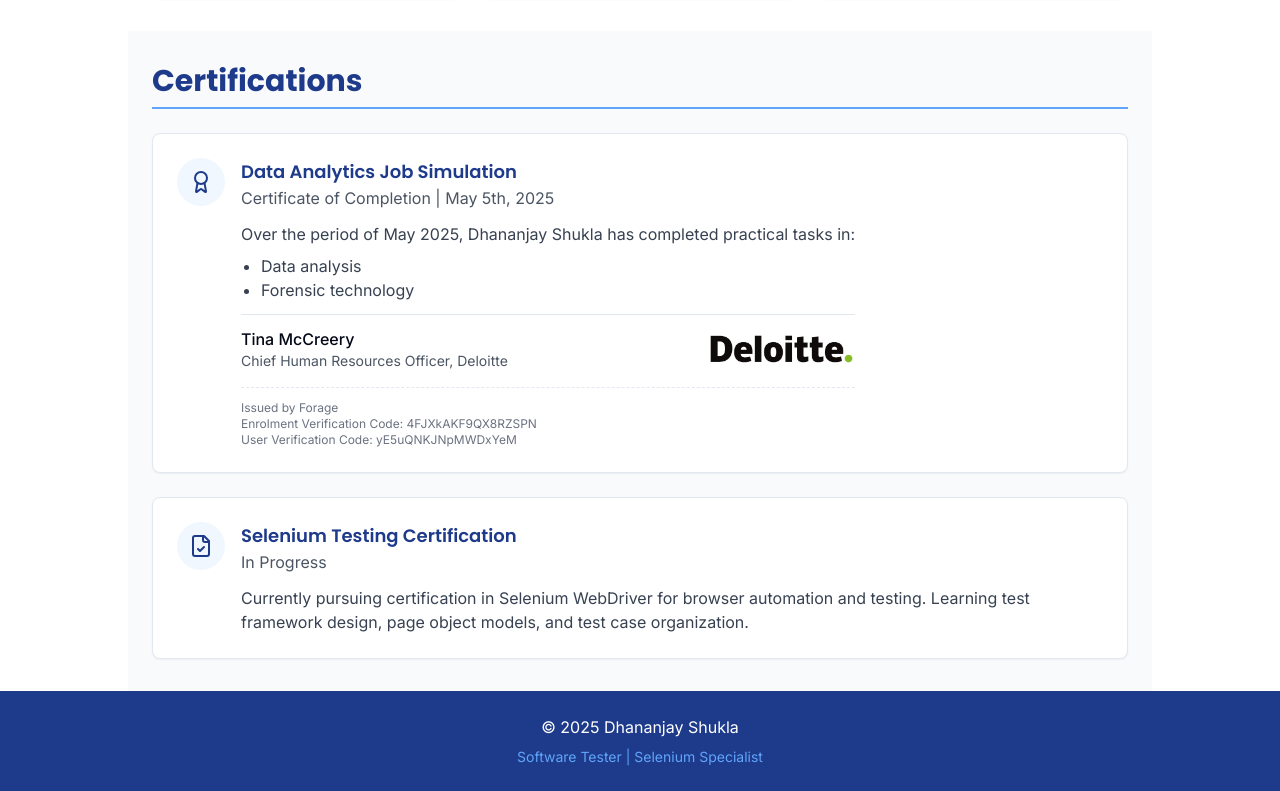
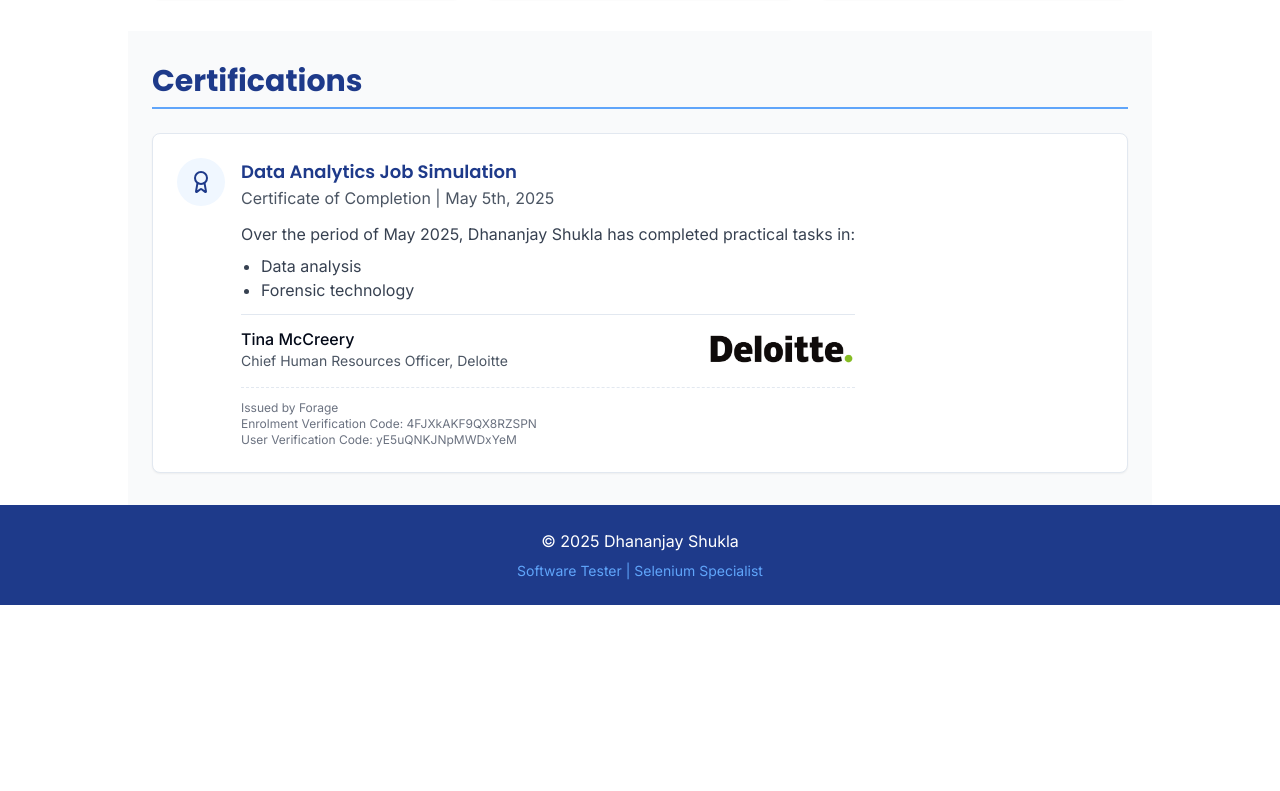
Before and after one commit to sayantan-paul-007/dhananjay-resume, a React (Vite) app: page / in a window 1280 px wide. Shown: the part 1905-2696 px from the top of the page. After the commit the page ends 2510 px from the top, so only its background shows below. Built offline with nearby package versions, Linux system fonts and the light colour scheme.

Commit message:
Update Certifications.tsx
Removed unnecessary certifications

```diff
--- a/src/components/Certifications.tsx
+++ b/src/components/Certifications.tsx
@@ -51,23 +51,7 @@ const Certifications = () => {
           </CardContent>
         </Card>
 
-        <Card className="card-hover">
-          <CardContent className="pt-6">
-            <div className="flex items-start gap-4">
-              <div className="bg-resume-light p-3 rounded-full">
-                <FileCheck className="text-resume-primary h-6 w-6" />
-              </div>
-              <div>
-                <h3 className="text-lg font-semibold text-resume-primary">Selenium Testing Certification</h3>
-                <p className="text-gray-600 mb-3">In Progress</p>
-                <p className="text-gray-700">
-                  Currently pursuing certification in Selenium WebDriver for browser automation and testing.
-                  Learning test framework design, page object models, and test case organization.
-                </p>
-              </div>
-            </div>
-          </CardContent>
-        </Card>
+
       </div>
     </section>
   );
```
